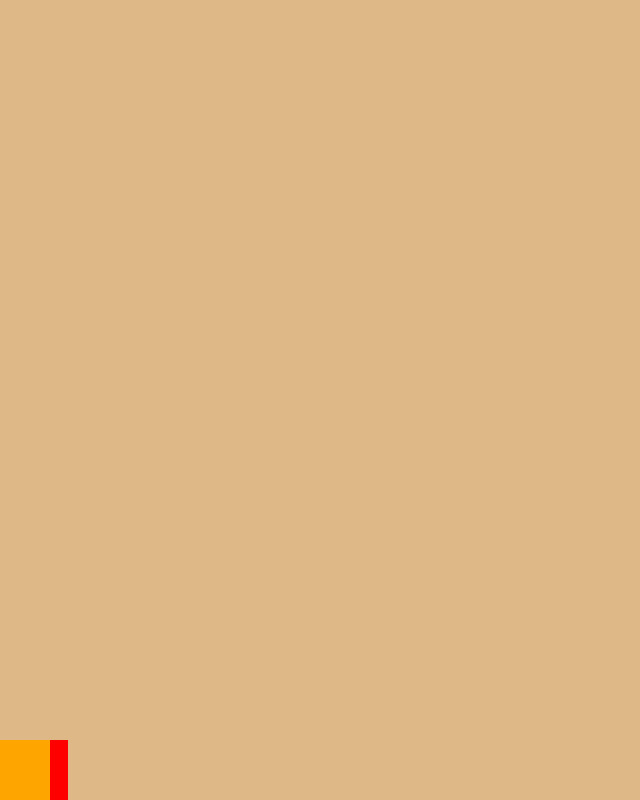
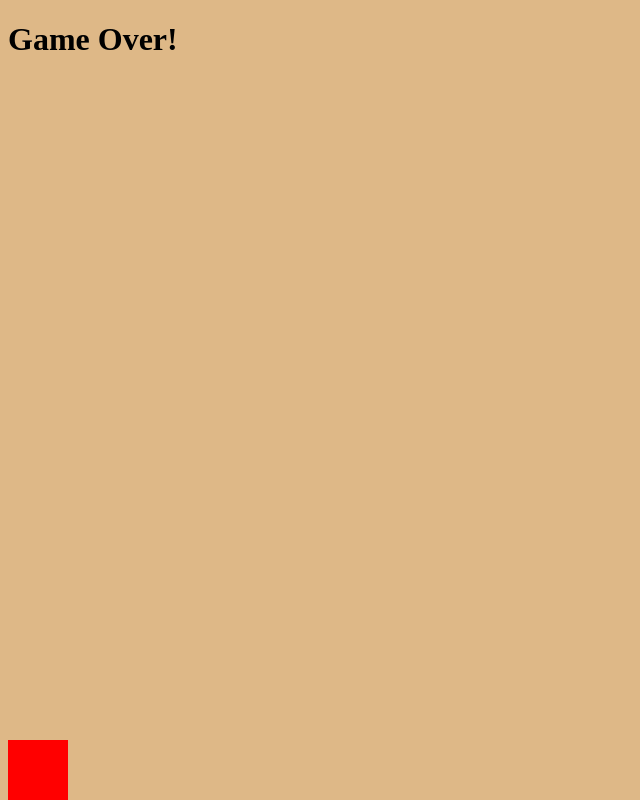
Before and after one commit to bd1988/T-Rex-Run, a plain HTML site: page index.html in a window 1280 px wide. Shown: the whole page, without its empty margins (0-640 px from the left). Drawn offline with Linux system fonts and the light colour scheme.

Commit message:
finished

```diff
--- a/index.html
+++ b/index.html
@@ -9,6 +9,7 @@
     <title>T-Rex</title>
 </head>
 <body>
+    <h1 id="alert"></h1>
     <div class="grid">
         <div class="dino"></div>
     </div>
--- a/js/app.js
+++ b/js/app.js
@@ -4,6 +4,8 @@ document.addEventListener('DOMContentLoaded', ()=> {
     let gravity = 0.9;
     let position = 0;
     const grid = document.querySelector('.grid');
+    let isGameOver = false;
+    const alert = document.getElementById('alert');
 
     function control(e) {
         if (e.keyCode === 32) {
@@ -47,20 +49,24 @@ document.addEventListener('DOMContentLoaded', ()=> {
     }
 
     function generateObstacles() {
+        let randomTime = Math.random() * 4000;
         let obstaclePosition = 1000;
         const obstacle = document.createElement('div');
-        obstacle.classList.add('obstacle');
+        if (!isGameOver) obstacle.classList.add('obstacle');
         grid.appendChild(obstacle);
         obstacle.style.left = obstaclePosition + 'px';
 
         let timerId = setInterval(function() {
-            if (obstaclePosition === 0) {
+            if (obstaclePosition > 0 && obstaclePosition < 60 && position < 60)  {
                 clearInterval(timerId);
-                alert('Game over')
+                alert.innerHTML = "Game Over!";
+                isGameOver = true;
+                grid.removeChild(grid.lastChild);
             }
             obstaclePosition -= 10;
             obstacle.style.left = obstaclePosition + 'px';
         }, 20)
+        if(!isGameOver) setTimeout(generateObstacles, randomTime)
     }
 
     generateObstacles()
```
